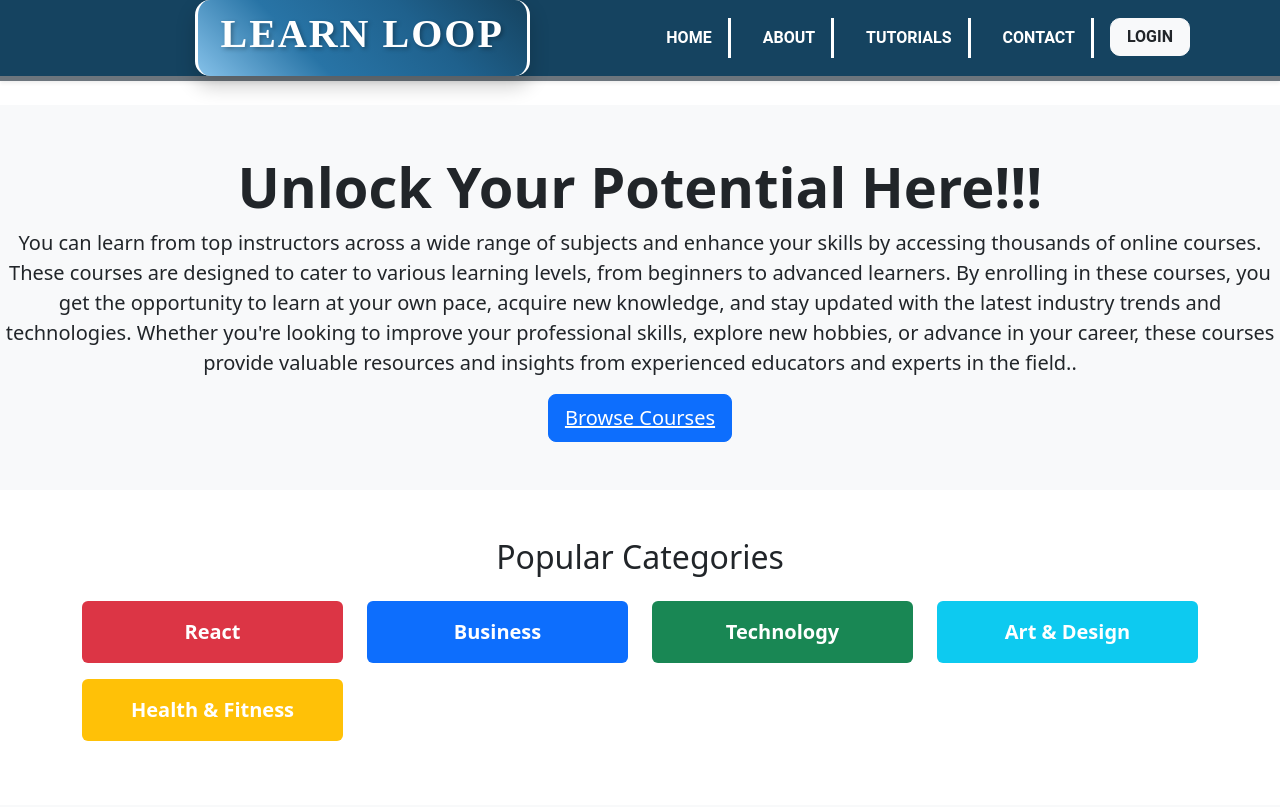
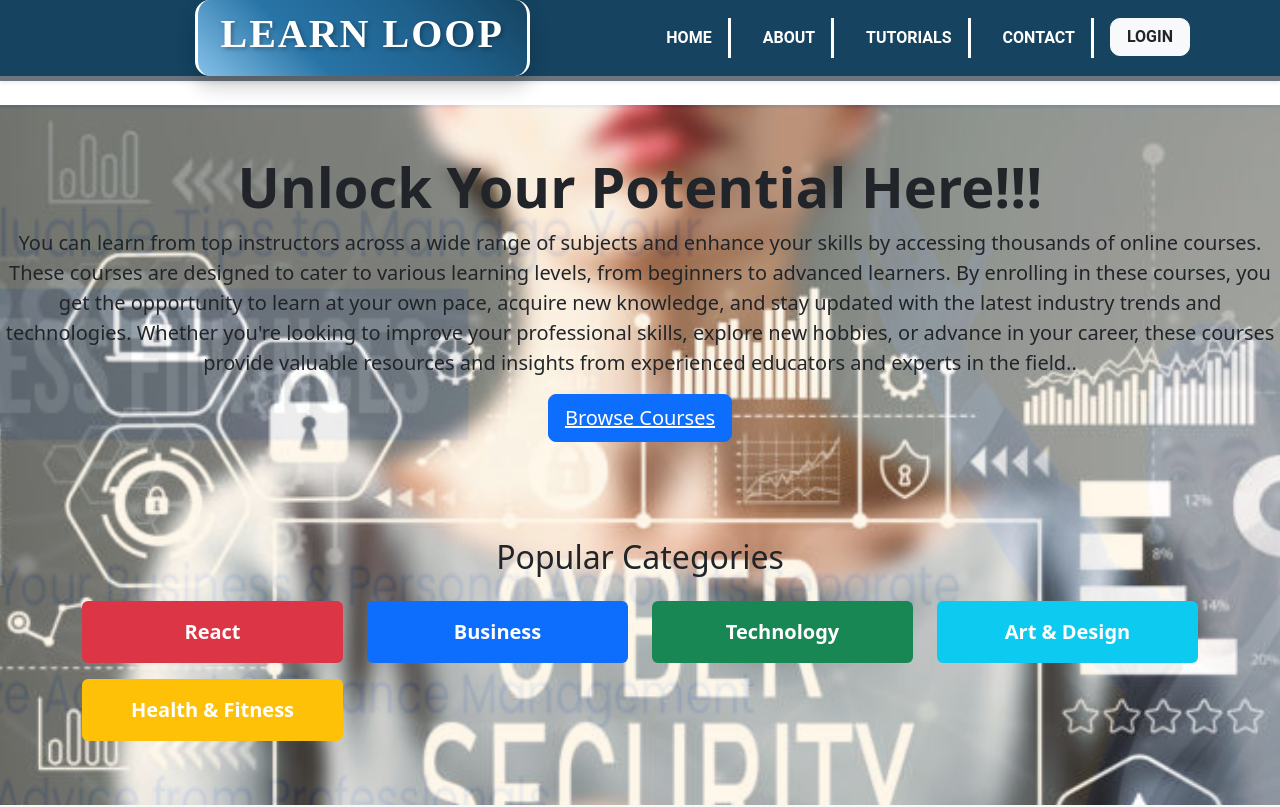
Before and after one commit to Ijaas-Fathi/Frontend, a React (Vite) app: page / in a window 1280 px wide. Shown: the top 807 px of the page. Built offline with nearby package versions, Linux system fonts and the light colour scheme.

Commit message:
Added animated background images for Home page

```diff
--- a/src/Pages/Home.jsx
+++ b/src/Pages/Home.jsx
@@ -1,19 +1,42 @@
-import React from 'react';
+import React, { useEffect, useState } from 'react';
 import 'bootstrap/dist/css/bootstrap.min.css';
 import './Home.css';
 import image1 from "../assets/Images/image1.png";
 import image2 from '../assets/Images/image2.png';
 import { motion } from 'framer-motion';
+import back1 from '../assets/Images/back1.png';
+import back2 from '../assets/Images/back2.png';
+
 
 const Home = () => {
   const slideInVariants = {
     hidden: { opacity: 0, y: 50 },
     visible: { opacity: 1, y: 0 },
   };
+
+  const images = [back1, back2];
+  const [currentImageIndex, setCurrentImageIndex] = useState(0);
+
+  useEffect(() => {
+    const interval = setInterval(() => {
+      setCurrentImageIndex((prevIndex) => (prevIndex + 1) % images.length);
+    }, 5000);
+
+    return () => clearInterval(interval);
+    }, [images.length]);
+
+
   return(
-  <div className="home">
+  <div className="home"
+        style={{
+          backgroundImage: `url(${images[currentImageIndex]})`,
+          backgroundSize: 'cover',
+          backgroundPosition: 'center',
+          transition: 'background-image 1s ease-in-out',
+
+        }}>
     {/* Hero Section */}
-    <motion.div className="hero-section text-center bg-light py-5"
+    <motion.div className="hero-section text-center py-5"
        initial="hidden"
        animate="visible"
        variants={slideInVariants}
--- a/src/assets/Images/Image.js
+++ b/src/assets/Images/Image.js
@@ -19,6 +19,8 @@ import jamie from './jamie';
 import taylor from './taylor';
 import contact from './contact';
 import tutorial from './tutorial';
+import back1 from './back1';
+import back2 from './back2';
 
 export const Images = {image1}
 export const Images1 = {image2}
@@ -41,3 +43,5 @@ export const jamie = {jamie}
 export const taylor = {taylor}
 export const contact = {contact}
 export const tutorial = {tutorial}
+export const back1 = {back1}
+export const back2 = {back2}
```
Also changed, not shown: src/assets/Images/back1.png (added), src/assets/Images/back2.png (added).
